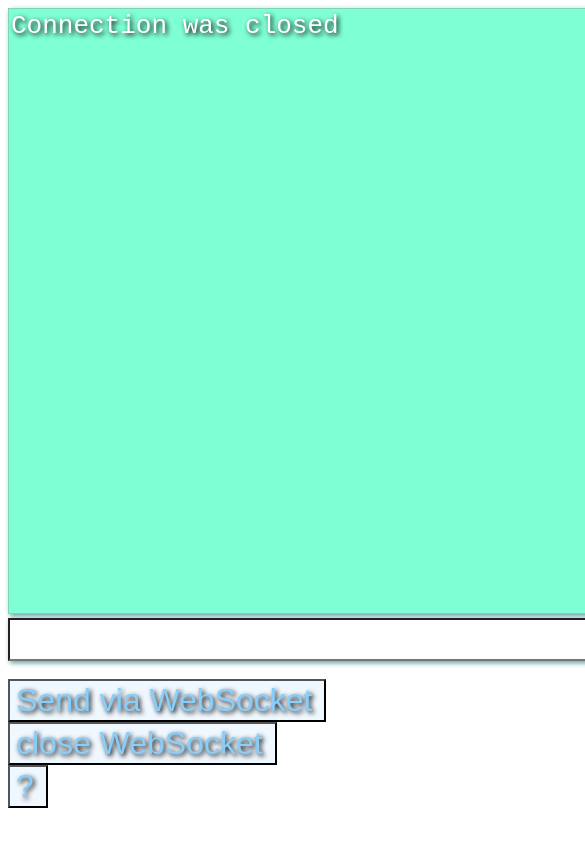
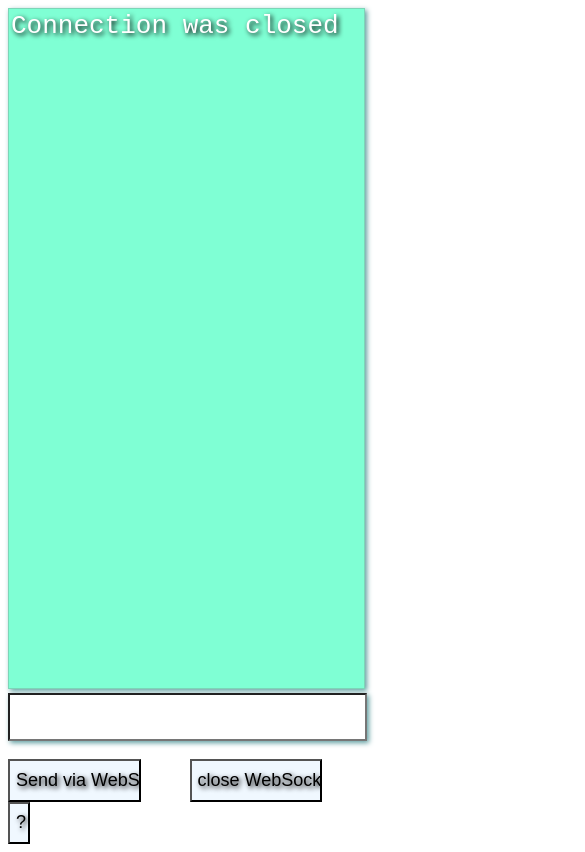
Before and after one commit to annalisaschaefer/WWS.anna.peter, a website: page client.html in a window 390 px wide. Shown: the top 852 px of the page, 585 px wide, since content can reach past the window. Drawn offline with Linux system fonts and the light colour scheme.

Commit message:
semi-responsive design

```diff
--- a/client.html
+++ b/client.html
@@ -80,6 +80,6 @@
 <!-- Button -->
 <input type="button" class="buttonDesign" value="Send via WebSocket" onclick="send()">
 <input type="button" class="buttonDesign" value="close WebSocket" onclick="closeConnection()">
-<input type="button" class="buttonDesign" value="?" onclick="showHelp()">
+<input type="button" id="questionMark" value="?" onclick="showHelp()">
 </body>
 </html>
--- a/css/client.css
+++ b/css/client.css
@@ -1,18 +1,38 @@
-body {
+html, body {
     cursor: url(uni.gif), auto;
+    height:100%;
+    width: 100%;
 }
 
 
 .buttonDesign {
     background-color: aliceblue;
-    font-size: xx-large;
+    font-size: large;
 
-    color: lightskyblue;
+    color: black;
     text-shadow: 2px 2px 5px black;
 
     margin-right: 45px;
     padding-right: 12px;
     cursor: url(uni.gif), auto;
+
+    width: 34%;
+    height: 5%;
+}
+
+#questionMark {
+    background-color: aliceblue;
+    font-size: large;
+
+    color: black;
+    text-shadow: 2px 2px 5px black;
+
+    margin-right: 45px;
+    padding-right: 12px;
+    cursor: url(uni.gif), auto;
+
+    width: 5%;
+    height: 5%;
 }
 
 #serverResponse {
@@ -24,6 +44,9 @@ body {
     text-shadow: 2px 2px 5px black;
     resize: none;
     cursor: url(uni.gif), auto;
+
+    width: 90%;
+    height: 80%;
 }
 
 #message {
@@ -31,6 +54,9 @@ body {
 
     color: orangered;
     text-shadow: 2px 2px 5px black;
-    font-size: xx-large;
-    cursor: url(uni.gif), auto;
+    font-size: larger;
+    cursor: crosshair;
+
+    width: 90%;
+    height: 5%;
 }
```
Also changed, not shown: index.html (+2 -2 lines).
